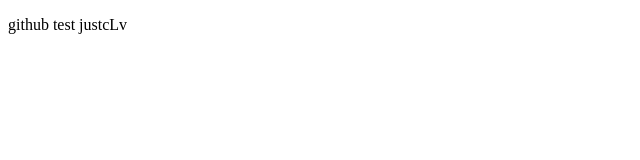
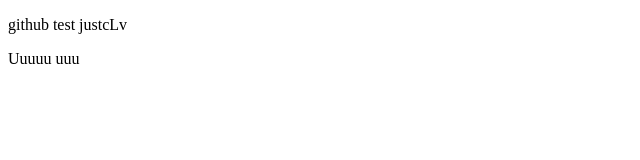
Before and after one commit to justcLv/test, a plain HTML site: page index.html in a window 1280 px wide. Shown: the full height of the page, 0-640 px from the left. Drawn offline with Linux system fonts and the light colour scheme.

Commit message:
added new lines

```diff
--- a/index.html
+++ b/index.html
@@ -7,5 +7,6 @@
   </head>
   <body>
     <p>github test justcLv</p>
+    <p>Uuuuu uuu</p>
   </body>
 </html>
```
